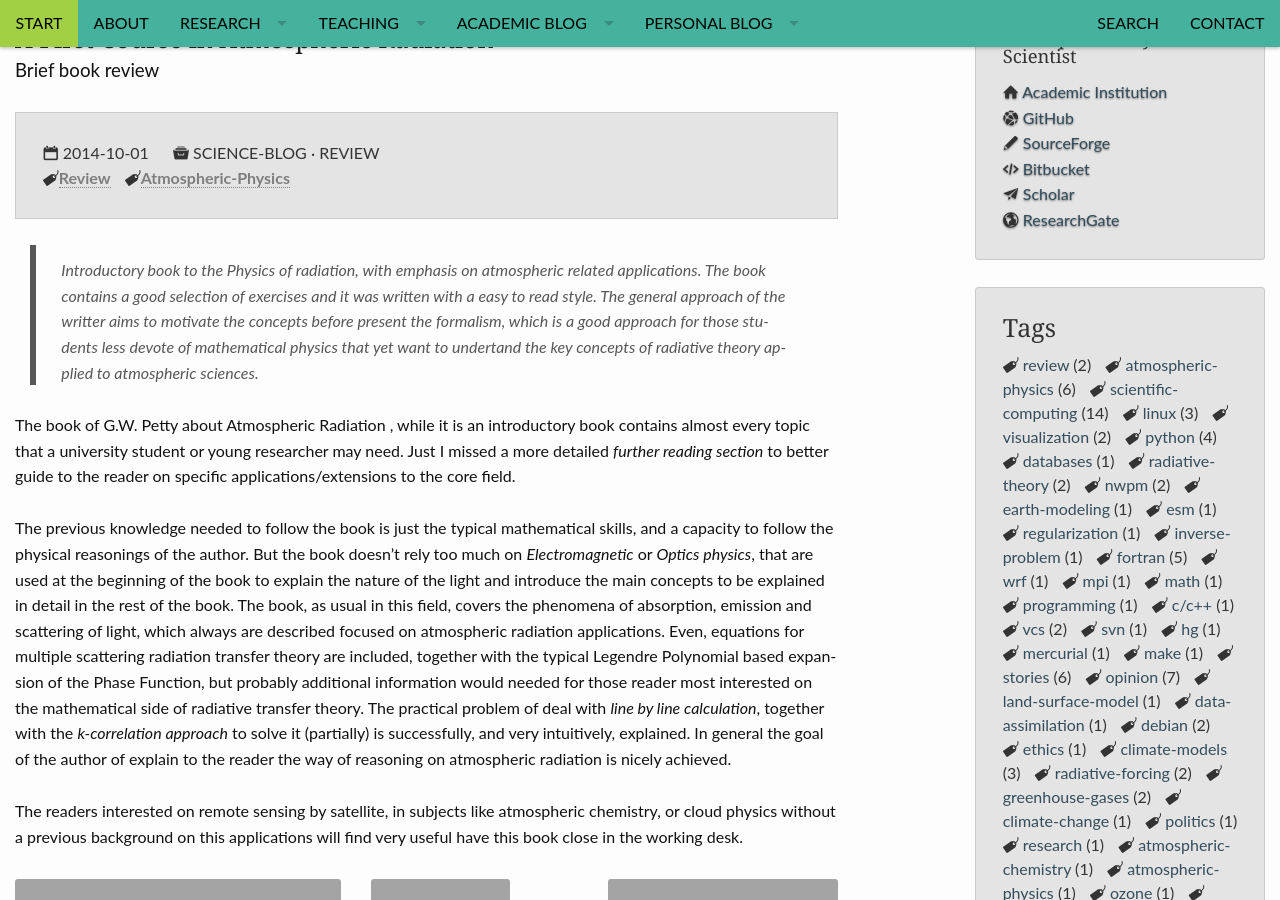
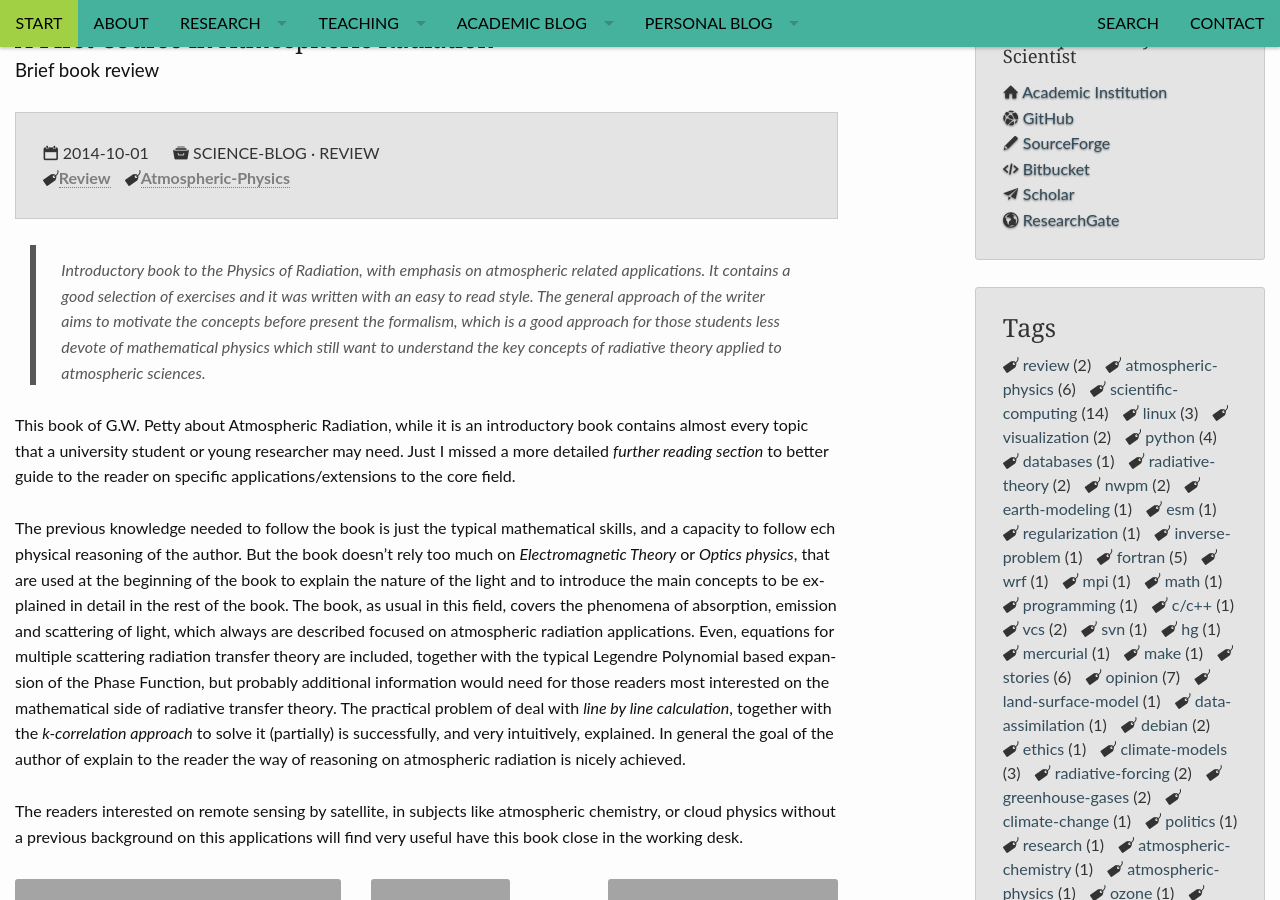
Before and after one commit to RCHG/rchg.github.io, a Jekyll site: the page built from _posts/2014-09-31-Book-Review.md, in a window 1280 px wide and 900 px high, scrolled down 278 px. Built offline with Jekyll 4.4.1, drawn with Linux system fonts in a browser that asks for light colours; nearby versions of some CDN libraries; comment, search, counter and statistics services are not loaded.

Commit message:
Update 2014-09-31-Book-Review.md

```diff
--- a/_posts/2014-09-31-Book-Review.md
+++ b/_posts/2014-09-31-Book-Review.md
@@ -16,10 +16,10 @@ header:
     pattern: pattern_jquery-dark-grey-tile.png
 ---
 
-> Introductory book to the Physics of radiation, with emphasis on atmospheric related applications. The book contains a good selection of exercises and it was written with a easy to read style. The general approach of the writter aims to motivate the concepts before present the formalism, which is a good approach for those students less devote of mathematical physics that yet want to undertand the key concepts of radiative theory applied to atmospheric sciences.
+> Introductory book to the *Physics of Radiation*, with emphasis on atmospheric related applications. It contains a good selection of exercises and it was written with an easy to read style. The general approach of the writer aims to motivate the concepts before present the formalism, which is a good approach for those students less devote of mathematical physics which still want to understand the key concepts of radiative theory applied to atmospheric sciences.
 
-The book of G.W. Petty about Atmospheric Radiation , while it is an introductory book contains almost every topic that a university student or young researcher may need. Just I missed a more detailed *further reading section* to better guide to the reader on specific applications/extensions to the core field.
+This book of G.W. Petty about Atmospheric Radiation, while it is an introductory book contains almost every topic that a university student or young researcher may need. Just I missed a more detailed *further reading section* to better guide to the reader on specific applications/extensions to the core field.
 
-The previous knowledge needed to follow the book is just the typical mathematical skills, and a capacity to follow the physical reasonings of the author. But the book doesn't rely too much on *Electromagnetic* or *Optics physics*, that are  used at the beginning of the book to explain the nature of the light and introduce the main concepts to be explained in detail in the rest of the book. The book, as usual in this field, covers the phenomena of absorption, emission and scattering of light, which always are described focused on atmospheric radiation applications. Even, equations for multiple scattering radiation transfer theory are included, together with the typical Legendre Polynomial based expansion of the Phase Function, but probably additional information would needed for those reader most interested on the mathematical side of radiative transfer theory. The practical problem of deal with *line by line calculation*, together with the *k-correlation approach* to solve it (partially) is successfully, and very intuitively, explained. In general the goal of the author of explain to the reader the way of reasoning on atmospheric radiation is nicely achieved.
+The previous knowledge needed to follow the book is just the typical mathematical skills, and a capacity to follow ech physical reasoning of the author. But the book doesn't rely too much on *Electromagnetic Theory* or *Optics physics*, that are  used at the beginning of the book to explain the nature of the light and to introduce the main concepts to be explained in detail in the rest of the book. The book, as usual in this field, covers the phenomena of absorption, emission and scattering of light, which always are described focused on atmospheric radiation applications. Even, equations for multiple scattering radiation transfer theory are included, together with the typical Legendre Polynomial based expansion of the Phase Function, but probably additional information would need for those readers most interested on the mathematical side of radiative transfer theory. The practical problem of deal with *line by line calculation*, together with the *k-correlation approach* to solve it (partially) is successfully, and very intuitively, explained. In general the goal of the author of explain to the reader the way of reasoning on atmospheric radiation is nicely achieved.
 
 The readers interested on remote sensing by satellite, in subjects like atmospheric chemistry, or cloud physics without a previous background on this applications will find very useful have this book close in the working desk.
```
